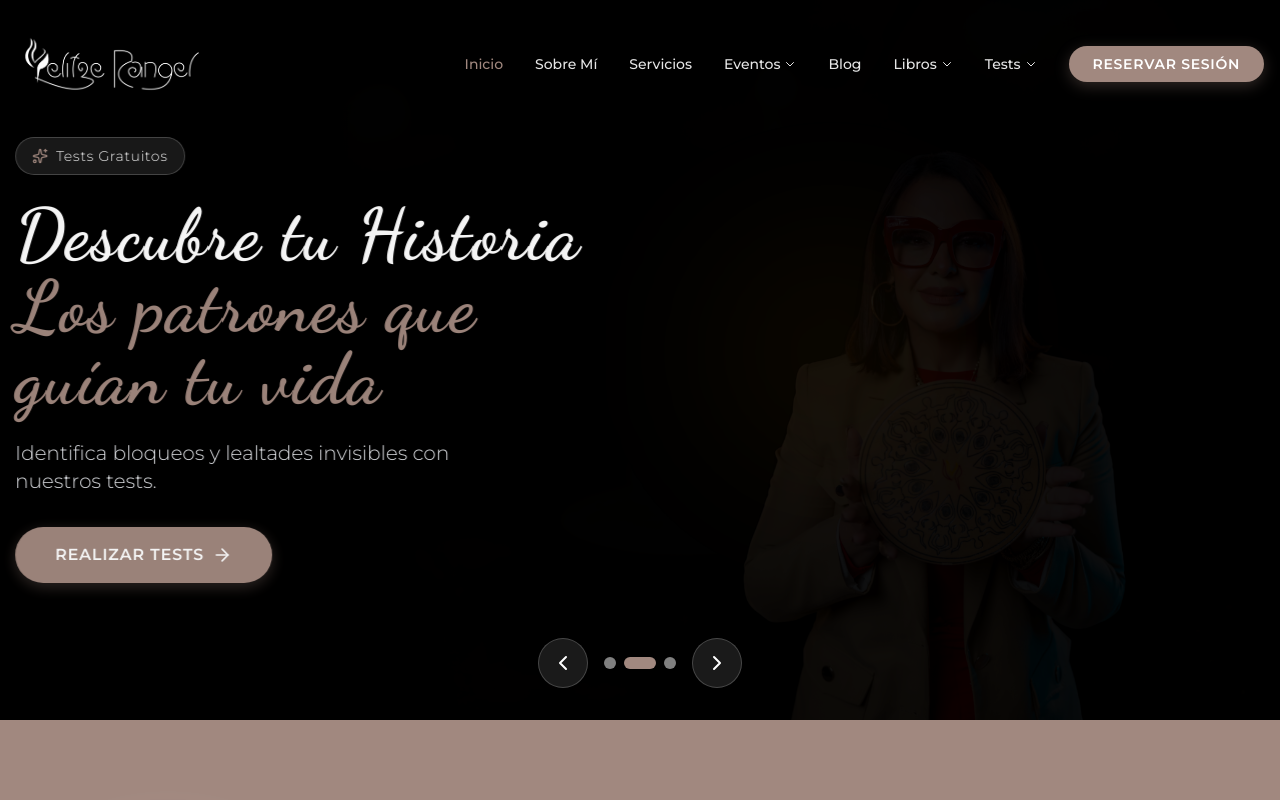
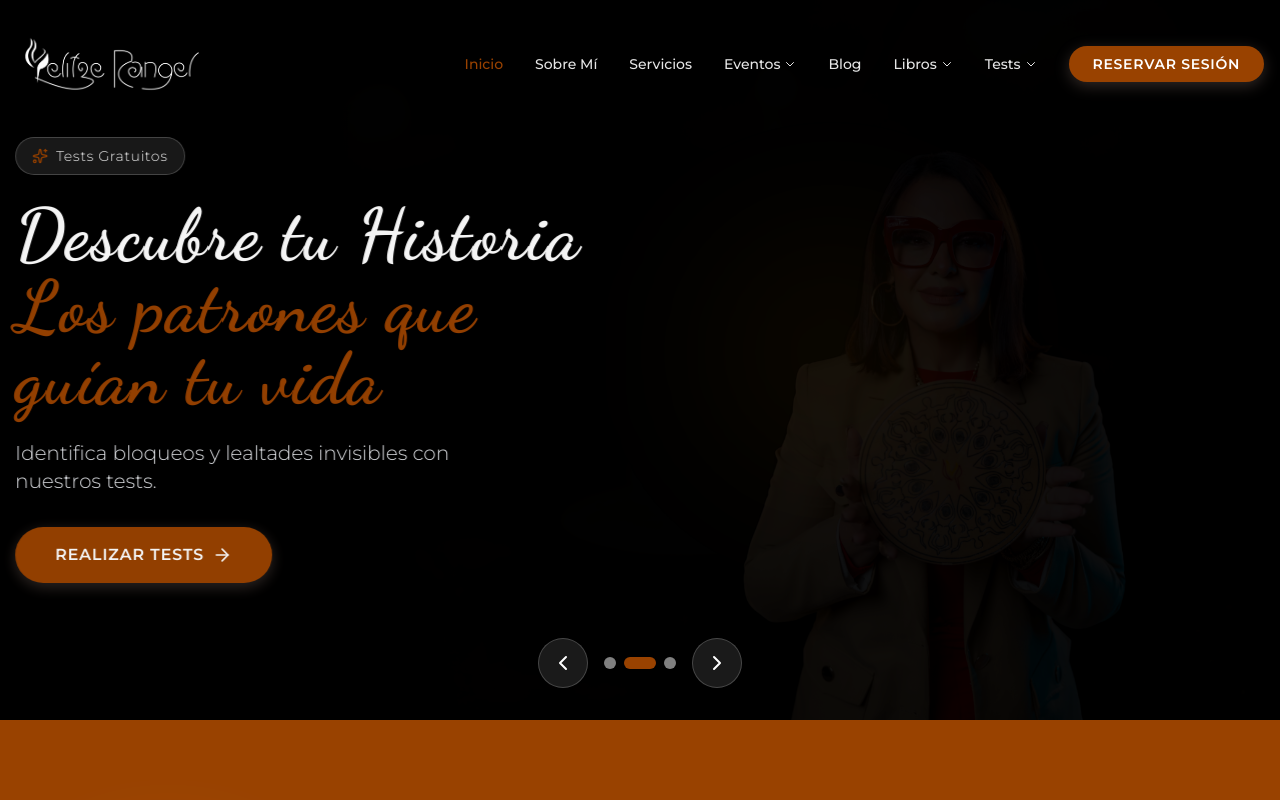
Before and after one commit to yelitzerangeloficialweb-max/yelitze-rangel-web, a Next.js app: page / in a window 1280 px wide. Shown: the top 800 px of the page. Built offline with nearby package versions, Linux system fonts and the light colour scheme; a web font is replaced by a local one.

Commit message:
fix: update brand colors and footer bg

```diff
--- a/app/globals.css
+++ b/app/globals.css
@@ -6,22 +6,22 @@
 @tailwind utilities;
 
 :root {
-  /* Earth & Dust Palette - No Orange */
-  --color-primary: #5D4037;
+  /* Earth & Dust Palette - Updated */
+  --color-primary: #EBA100;
+  /* Gold / Mustard */
+  --color-primary-light: #FFC107;
+  /* Light Gold */
+
+  --color-secondary: #994200;
   /* Deep Earth Brown */
-  --color-primary-light: #795548;
-  /* Medium Brown */
-
-  --color-secondary: #A1887F;
-  /* Taupe / Dusty Brown */
-  --color-secondary-light: #BCAAA4;
-  /* Mushroom */
+  --color-secondary-light: #BF5E1A;
+  /* Light Brown */
 
   --color-accent: #D7CCC8;
   /* Pale Sand / Bone */
 
-  --color-neutral: #9E9E9E;
-  /* Neutral Grey */
+  --color-neutral: #B3B3B3;
+  /* Grey */
 
   --color-background: #FAF9F6;
   /* Off-White / Alabaster */
@@ -29,8 +29,8 @@
 
   --color-text: #3E2723;
   /* Very Dark Brown */
-  --color-text-light: #5D4037;
-  /* Medium Earth */
+  --color-text-light: #994200;
+  /* Medium Brown */
 
   /* Base Variables */
   --background: var(--color-background);
--- a/components/layout/Footer.tsx
+++ b/components/layout/Footer.tsx
@@ -4,7 +4,7 @@ import { Instagram, Mail, MessageCircle } from 'lucide-react';
 
 export default function Footer() {
     return (
-        <footer className="bg-[#5d4037] text-white py-16 border-t border-white/10">
+        <footer className="bg-[var(--color-secondary)] text-white py-16 border-t border-white/10">
             <div className="container mx-auto px-4">
                 <div className="grid md:grid-cols-4 gap-12 mb-12">
                     {/* Brand */}
```
